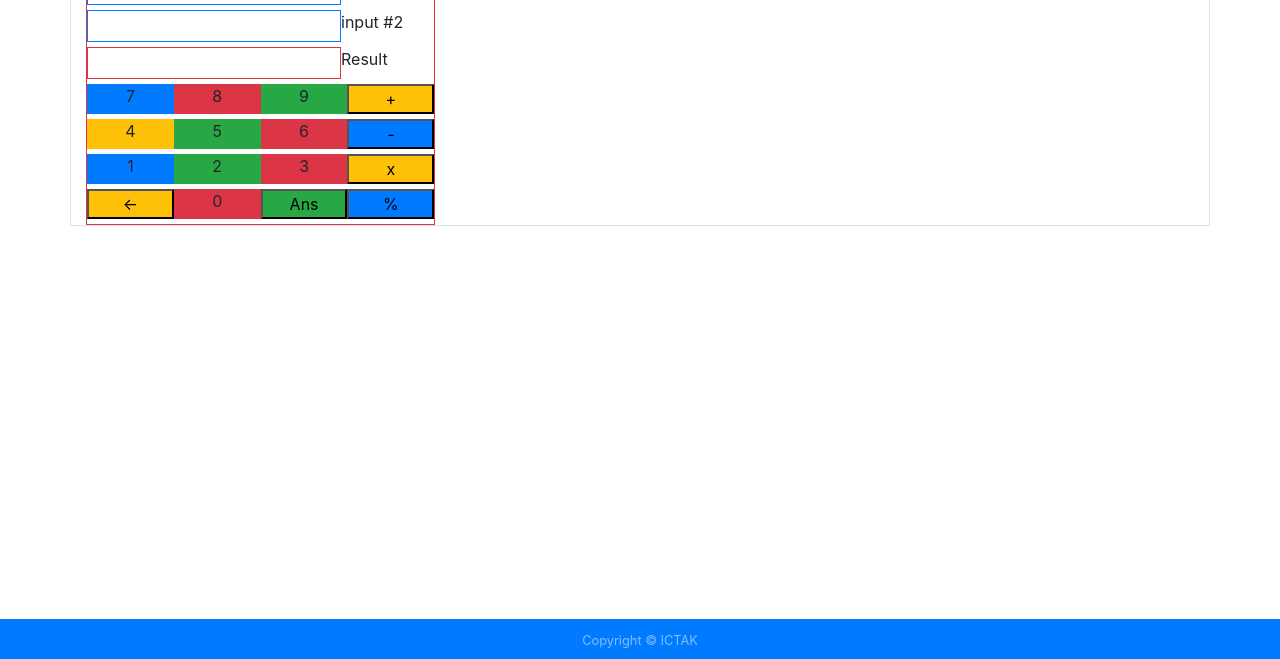
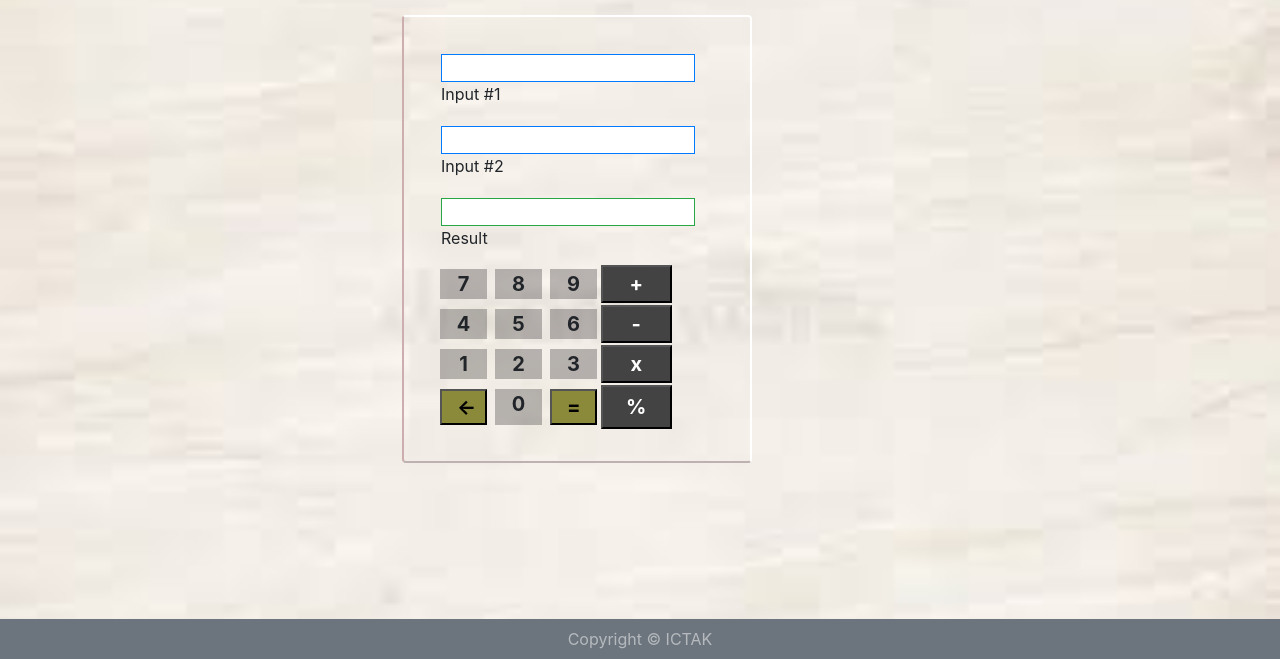
Before and after one commit to sujanandan/calculator, a plain HTML site: page index.html in a window 1280 px wide. Shown: the part 141-800 px from the top of the page. Drawn offline with nearby package versions, Linux system fonts and the light colour scheme.

Commit message:
design complete

```diff
--- a/index.html
+++ b/index.html
@@ -13,56 +13,56 @@
 </head>
 <body>
     <!--including navbar and image-->
-    <nav class="navbar navbar-light bg-danger">
+    <nav class="navbar navbar-dark bg-secondary">
         <a class="navbar-brand" href="#">
           <img src="calc.jfif" width="30" height="30" class="d-inline-block align-top" alt="">
-          Calculator ApP
+          CALCULATOR
         </a>
     </nav>
     <div class="container">
-        <div class="row border">
-            <div class="col-md-4 border-primary text-center">
+        <div class="row ">
+            <div class="col-md-4">
                 <!-- main div of calculator -->
-                <div class="container border border-danger">
-                    <h1>Calculator</h1>
-                <div class="row myMargin">
+                <div class="container " id="mainCont">
+
+                <div class="row" style="margin: 2px; padding:5px">
+                    <input type="number"class="border border-primary  ">
+                    <label for="input1">  Input #1</label>
+                </div>
+                <div class="row "style="margin: 2px;padding:5px">
                     <input type="number"class="border border-primary">
-                    <label for="input1">input #1</label>
+                    <label for="input2">Input #2</label>
                 </div>
-                <div class="row myMargin">
-                    <input type="number"class="border border-primary">
-                    <label for="input2">input #2</label>
-                </div>
-                <div class="row myMargin">
-                    <input type="number"class="border border-danger">
+                <div class="row" style="margin: 2px;padding: 5px;">
+                    <input type="number"class="border border-success">
                     <label for="input3" >Result</label>
                 </div>
-                <div class="row myMargin">
-                    <div class="col-md-3 bg-primary">7</div>
-                    <div class="col-md-3 bg-danger">8</div>
-                    <div class="col-md-3 bg-success">9</div>
-                    <button class="col-md-3 bg-warning">+</button>
+                <div class="row "style="margin: 2px;">
+                    <div class="col-md-2 myMargin">7</div>
+                    <div class="col-md-2 myMargin">8</div>
+                    <div class="col-md-2 myMargin">9</div>
+                    <button class="col-md-3 myMargin2">+</button>
 
                 </div>
-                <div class="row myMargin">
-                    <div class="col-md-3 bg-warning">4</div>
-                    <div class="col-md-3 bg-success">5</div>
-                    <div class="col-md-3 bg-danger">6</div>
-                    <button class="col-md-3 bg-primary">-</button>
+                <div class="row "style="margin: 2px;">
+                    <div class="col-md-2 myMargin">4</div>
+                    <div class="col-md-2 myMargin">5</div>
+                    <div class="col-md-2 myMargin">6</div>
+                    <button class="col-md-3  myMargin2">-</button>
 
                 </div>
-                <div class="row myMargin">
-                    <div class="col-md-3 bg-primary">1</div>
-                    <div class="col-md-3 bg-success">2</div>
-                    <div class="col-md-3 bg-danger">3</div>
-                    <button class="col-md-3 bg-warning">x</button>
+                <div class="row "style="margin: 2px;">
+                    <div class="col-md-2 myMargin">1</div>
+                    <div class="col-md-2 myMargin">2</div>
+                    <div class="col-md-2 myMargin">3</div>
+                    <button class="col-md-3  myMargin2">x</button>
 
                 </div>
-                <div class="row myMargin">
-                    <button class="col-md-3 bg-warning"><-</button>
-                    <div class="col-md-3 bg-danger">0</div>
-                    <button class="col-md-3 bg-success">Ans</button>
-                    <button class="col-md-3 bg-primary">%</button>
+                <div class="row "style="margin: 2px;">
+                    <button class="col-md-2 myMargin1"><-</button>
+                    <div class="col-md-2  myMargin">0</div>
+                    <button class="col-md-2  myMargin1">=</button>
+                    <button class="col-md-3  myMargin2">%</button>
 
                 </div>
                 <!--End of main div-->
@@ -70,9 +70,9 @@
             </div>
         </div>
     </div>
-    <footer class="py-2 fixed-bottom bg-primary text-white-50">
+    <footer class="py-2 fixed-bottom bg-secondary text-white-50">
         <div class="container text-center">
-          <small>Copyright &copy; ICTAK </small>
+          Copyright &copy; ICTAK
         </div>
       </footer>
 </body>
--- a/style.css
+++ b/style.css
@@ -1,7 +1,64 @@
-.myMargin{
-    margin:5px;
+body {
+	background-image: url(/images.jfif);
+	/* background-color: #424242;
+    font-family: Tahoma; */
+    background-size: cover;
+}
+.container{
+    align-items: center;
+    justify-content: center;
+    /* padding: 8px 8px 20px 8px;  */
+
+
 
 }
+#mainCont
+{
+    padding: 30px;
+    margin-top: 6rem;
+    margin-left: 90%;
+    /* margin: 30px;   */
+    border-radius: 4px;
+   	border-top: 2px solid #fff;
+	border-right: 2px solid #fff;
+	border-bottom: 2px solid #bdb1b1;
+	border-left: 2px solid rgb(204, 174, 174);
+}
+
+
+.myMargin{
+    margin:4px;
+	font-size: 20px;
+    font-weight: bold;
+    background-color: #5f5b5b6b;
+
+
+}
+.myMargin:hover{
+    background-color: rgb(22, 26, 243);
+}
+.myMargin1:hover{
+    background-color: rgb(243, 85, 22);
+}
+.myMargin2:hover{
+    background-color: rgb(147, 243, 22);
+}
+
 .myMargin1{
     margin:4px;
+    font-size: 20px;
+    font-weight: bold;
+    background-color: #8b8a3a;
 }
+.myMargin2{
+    color: #fff;
+    font-size: 20px;
+    font-weight: bold;
+    /* text-shadow: -1px -1px 0px #44006F; */
+	 background-color: #434343;
+}
+.col-md-4{
+    margin: 2px;
+    padding: 2px;
+    text-align: center;
+}
```
Also changed, not shown: images.jfif (added).
